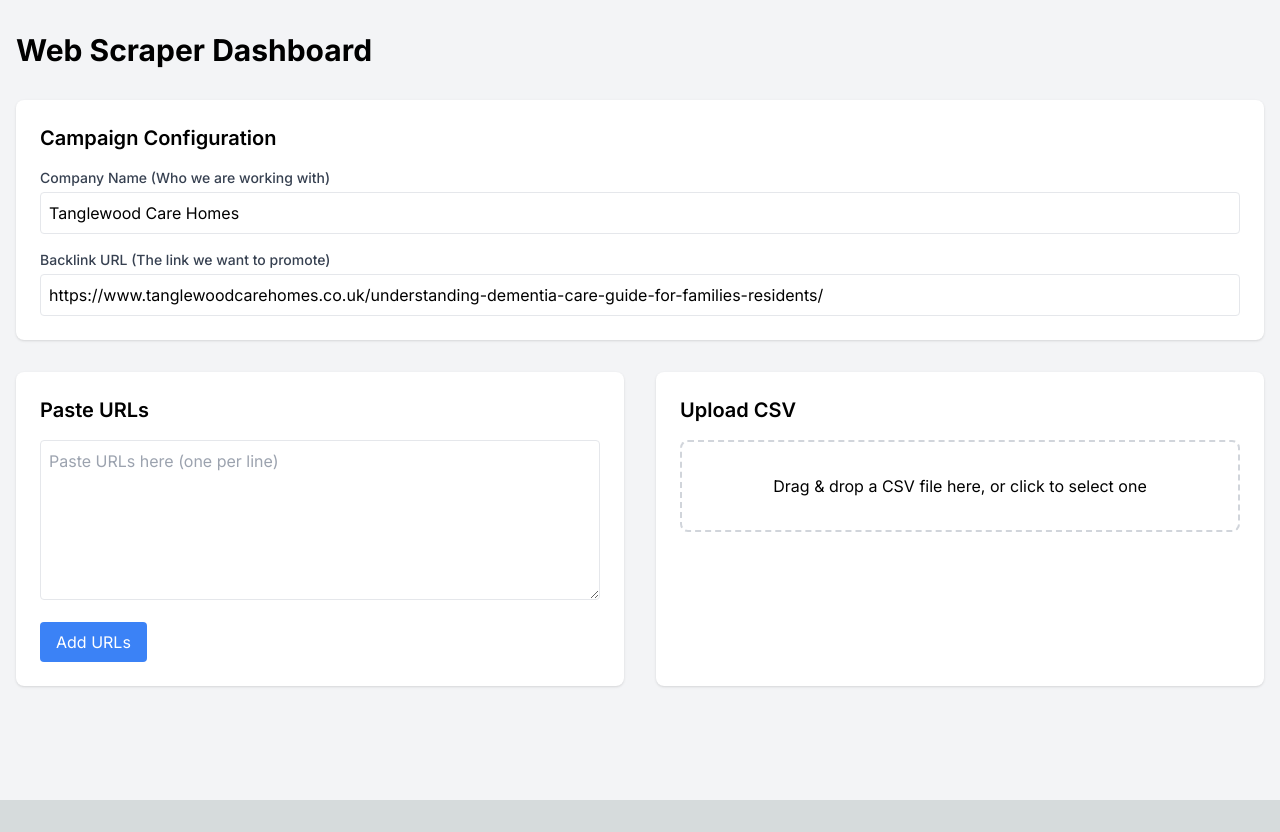
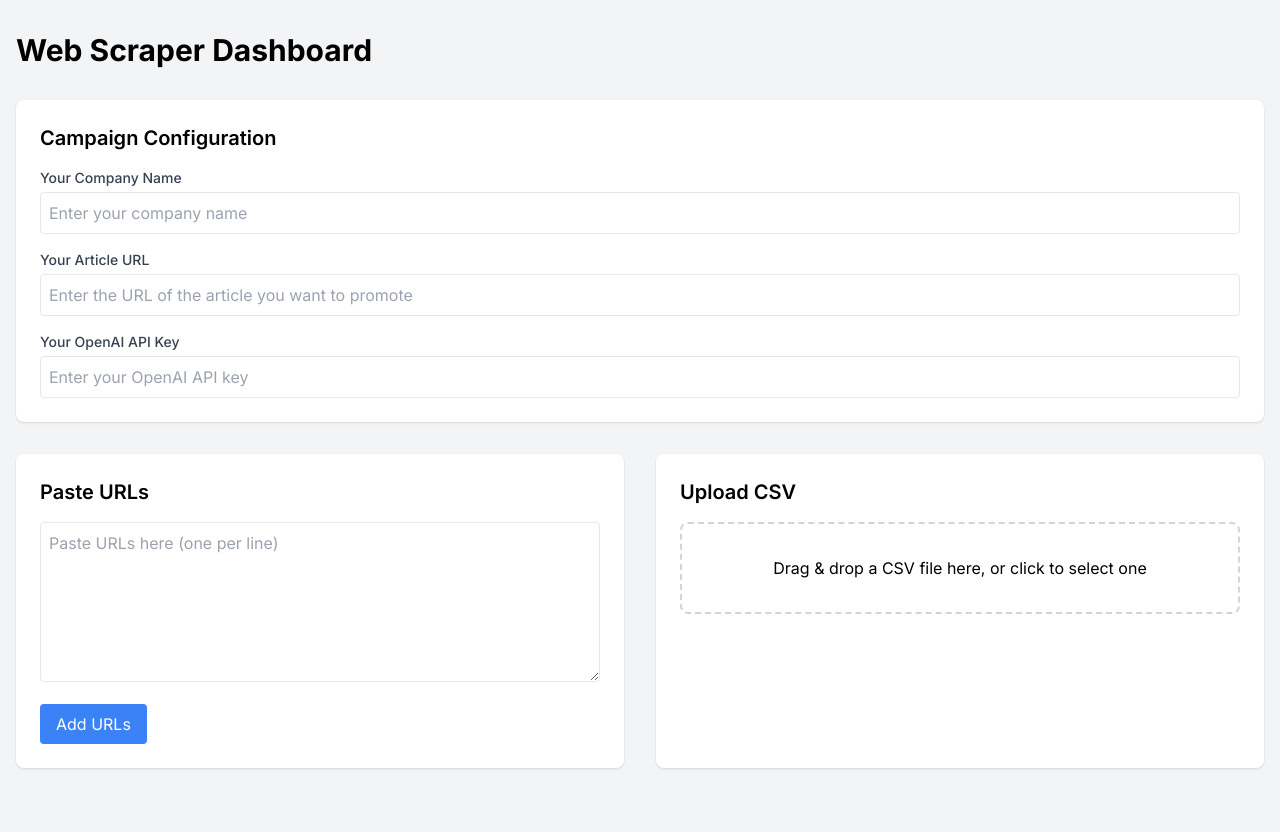
Before and after one commit to chrisatomicleap/backlinker, a Next.js app in the folder frontend/: page / in a window 1280 px wide. Before the commit the page ends 800 px from the top, so only its background shows below. Built offline with nearby package versions, Linux system fonts and the light colour scheme.

Commit message:
Added OpenAI API key input field and validation

```diff
--- a/frontend/app/page.tsx
+++ b/frontend/app/page.tsx
@@ -10,8 +10,9 @@
   const [pastedUrls, setPastedUrls] = useState('');
   const [isLoading, setIsLoading] = useState(false);
   const [results, setResults] = useState<any[]>([]);
-  const [companyName, setCompanyName] = useState('Tanglewood Care Homes');
-  const [backlinkUrl, setBacklinkUrl] = useState('https://www.tanglewoodcarehomes.co.uk/understanding-dementia-care-guide-for-families-residents/');
+  const [companyName, setCompanyName] = useState('');
+  const [backlinkUrl, setBacklinkUrl] = useState('');
+  const [openaiKey, setOpenaiKey] = useState('');
   const [error, setError] = useState('');
 
   const { getRootProps, getInputProps } = useDropzone({
@@ -54,6 +55,36 @@
 
   const handleSubmit = async (e: React.FormEvent) => {
     e.preventDefault();
+
+    // Validate required fields
+    if (!companyName.trim()) {
+      setError('Please enter your company name');
+      return;
+    }
+
+    if (!backlinkUrl.trim()) {
+      setError('Please enter your article URL');
+      return;
+    }
+
+    if (!openaiKey.trim()) {
+      setError('Please enter your OpenAI API key');
+      return;
+    }
+
+    // Validate URL format
+    try {
+      new URL(backlinkUrl);
+    } catch {
+      setError('Please enter a valid article URL');
+      return;
+    }
+
+    if (urls.length === 0) {
+      setError('Please add at least one URL to process');
+      return;
+    }
+
     setIsLoading(true);
     setError('');
     setResults([]);
@@ -68,11 +99,11 @@
 
       const response = await axios.post(`${apiUrl}/scrape`, {
         urls,
-        companyName,
-        backlinkUrl
+        companyName: companyName.trim(),
+        backlinkUrl: backlinkUrl.trim(),
+        openaiKey: openaiKey.trim()
       });
 
-      // The response data is the results array directly
       setResults(response.data);
     } catch (error: any) {
       console.error('Error:', error);
@@ -127,13 +158,29 @@
     <div className="container mx-auto px-4 py-8">
       <h1 className="text-3xl font-bold mb-8">Web Scraper Dashboard</h1>
 
+      {/* Error Display */}
+      {error && (
+        <div className="bg-red-50 border-l-4 border-red-500 p-4 mb-8">
+          <div className="flex">
+            <div className="flex-shrink-0">
+              <svg className="h-5 w-5 text-red-400" viewBox="0 0 20 20" fill="currentColor">
+                <path fillRule="evenodd" d="M10 18a8 8 0 100-16 8 8 0 000 16zM8.707 7.293a1 1 0 00-1.414 1.414L8.586 10l-1.293 1.293a1 1 0 101.414 1.414L10 11.414l1.293 1.293a1 1 0 001.414-1.414L11.414 10l1.293-1.293a1 1 0 00-1.414-1.414L10 8.586 8.707 7.293z" clipRule="evenodd" />
+              </svg>
+            </div>
+            <div className="ml-3">
+              <p className="text-sm text-red-700">{error}</p>
+            </div>
+          </div>
+        </div>
+      )}
+
       {/* Company and Backlink Configuration */}
       <div className="bg-white p-6 rounded-lg shadow mb-8">
         <h2 className="text-xl font-semibold mb-4">Campaign Configuration</h2>
         <div className="space-y-4">
           <div>
             <label htmlFor="companyName" className="block text-sm font-medium text-gray-700 mb-1">
-              Company Name (Who we are working with)
+              Your Company Name
             </label>
             <input
               type="text"
@@ -141,11 +188,13 @@
               value={companyName}
               onChange={(e) => setCompanyName(e.target.value)}
               className="w-full p-2 border rounded focus:ring-2 focus:ring-blue-500 focus:border-blue-500"
+              placeholder="Enter your company name"
+              required
             />
           </div>
           <div>
             <label htmlFor="backlinkUrl" className="block text-sm font-medium text-gray-700 mb-1">
-              Backlink URL (The link we want to promote)
+              Your Article URL
             </label>
             <input
               type="text"
@@ -153,6 +202,22 @@
               value={backlinkUrl}
               onChange={(e) => setBacklinkUrl(e.target.value)}
               className="w-full p-2 border rounded focus:ring-2 focus:ring-blue-500 focus:border-blue-500"
+              placeholder="Enter the URL of the article you want to promote"
+              required
+            />
+          </div>
+          <div>
+            <label htmlFor="openaiKey" className="block text-sm font-medium text-gray-700 mb-1">
+              Your OpenAI API Key
+            </label>
+            <input
+              type="text"
+              id="openaiKey"
+              value={openaiKey}
+              onChange={(e) => setOpenaiKey(e.target.value)}
+              className="w-full p-2 border rounded focus:ring-2 focus:ring-blue-500 focus:border-blue-500"
+              placeholder="Enter your OpenAI API key"
+              required
             />
           </div>
         </div>
@@ -214,9 +279,6 @@
             >
               {isLoading ? 'Processing...' : 'Start Scraping'}
             </button>
-            {error && (
-              <p className="mt-2 text-red-500">{error}</p>
-            )}
           </form>
         </div>
       )}
```
